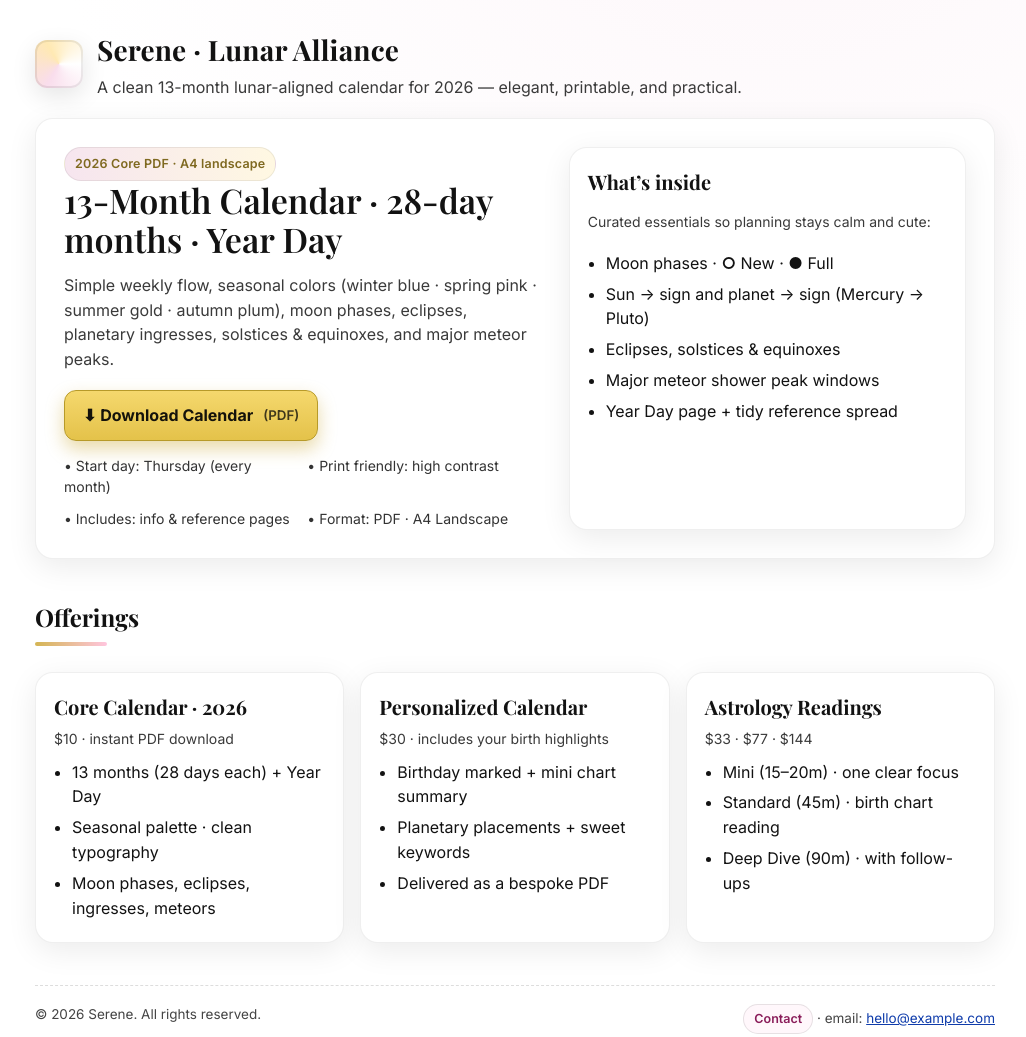
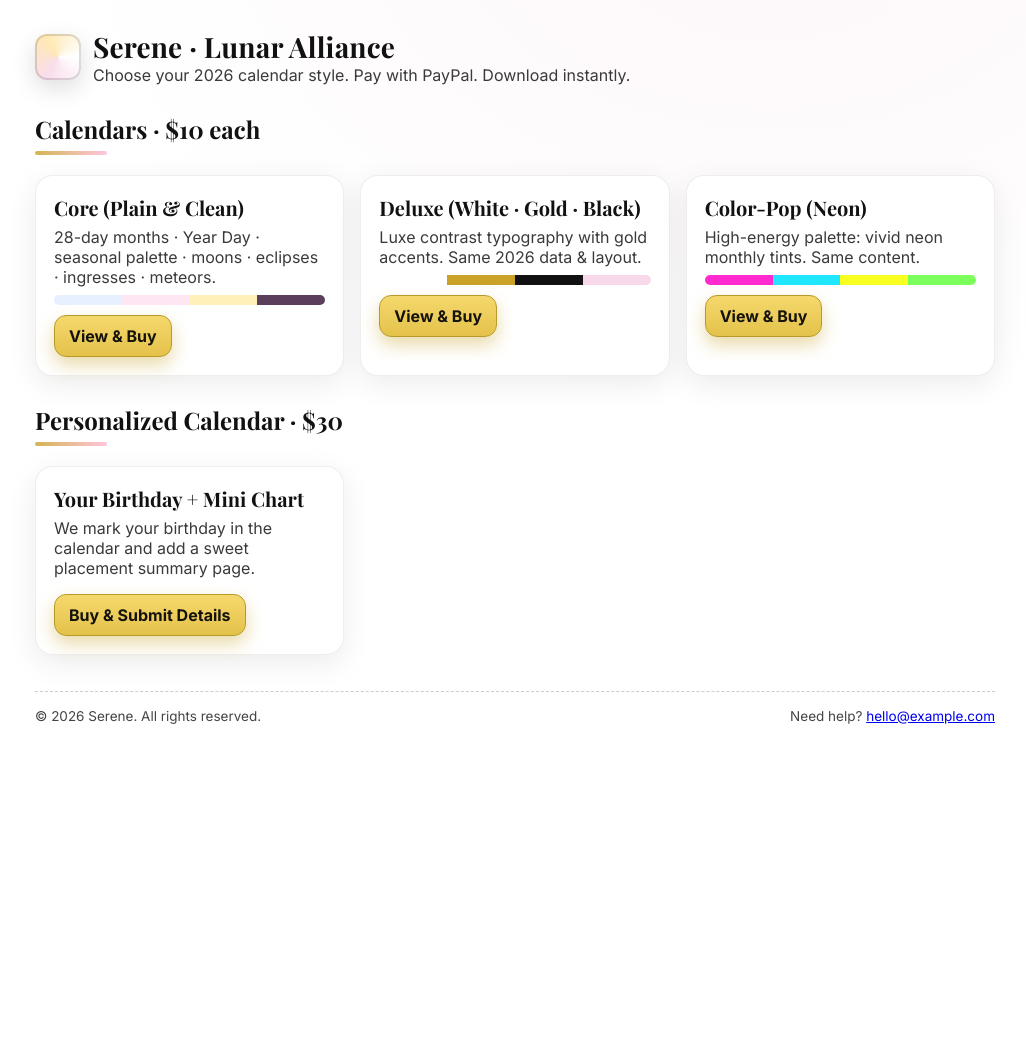
Before and after one commit to mirrorscripting/serene-site, a plain HTML site: page index.html in a window 1280 px wide. Shown: the whole page, without its empty margins (125-1151 px from the left). After the commit the page ends 804 px from the top, so only its background shows below. Drawn offline with nearby package versions, Linux system fonts and the light colour scheme.

Commit message:
Checkout pages with PayPal + 3 calendar variants

```diff
--- a/index.html
+++ b/index.html
@@ -4,143 +4,79 @@
 <meta charset="utf-8" />
 <meta name="viewport" content="width=device-width, initial-scale=1" />
 <title>Serene · Lunar Alliance</title>
-
-  <!-- Fonts -->
 <link href="https://fonts.googleapis.com/css2?family=Playfair+Display:wght@400;600;700&family=Inter:wght@400;500;600;700&display=swap" rel="stylesheet">
-
 <style>
-    :root{
-      --bg:#ffffff; --ink:#121212; --ink-soft:#3a3a3a;
-      --pink:#F6E5EF; --gold:#C9A227; --gold-ink:#7f6920;
-      --ring:#00000010; --radius:18px;
-      --shadow:0 8px 30px rgba(0,0,0,.08);
-      --grad: radial-gradient(1200px 800px at 70% -10%, #FDF7FA 0%, #fff 60%);
-    }
-    *{box-sizing:border-box}
-    html,body{margin:0;padding:0;background:var(--bg);color:var(--ink)}
-    body{
-      font-family:Inter, system-ui, -apple-system, Segoe UI, Roboto, Helvetica, Arial, sans-serif;
-      line-height:1.55; background:var(--grad), linear-gradient(180deg,#fff 0%,#fff 60%,#FDF1F7 100%);
-      min-height:100dvh;
-    }
-    .container{max-width:1000px;margin:0 auto;padding:28px 20px 80px}
-
-    /* Brand */
-    .brand{display:flex;align-items:center;gap:14px;margin-bottom:18px}
-    .logo{width:48px;height:48px;border-radius:12px;background:conic-gradient(from 210deg,#f9ddec,#ffe9b3,#fff,#f9ddec);box-shadow:inset 0 0 0 2px #00000014,0 8px 24px #0000001a}
-    .title{font-family:"Playfair Display",serif;font-weight:700;letter-spacing:.2px;font-size:28px}
-    .subtitle{color:var(--ink-soft);margin-top:4px}
-
-    /* Hero */
-    .hero{background:#fff;border-radius:var(--radius);box-shadow:var(--shadow);border:1px solid var(--ring);padding:28px;display:grid;grid-template-columns:1.2fr 1fr;gap:28px}
-    @media (max-width:860px){.hero{grid-template-columns:1fr}}
-    .hero h1{font-family:"Playfair Display",serif;font-weight:600;font-size:34px;line-height:1.15;margin:0 0 8px}
-    .tag{display:inline-block;background:linear-gradient(90deg,var(--pink),#fff8e2);color:var(--gold-ink);border:1px solid #00000012;padding:6px 10px;border-radius:999px;font-size:12.5px;font-weight:600;letter-spacing:.2px}
-    .hero p{margin:14px 0 18px;color:var(--ink-soft)}
-    .cta{display:inline-flex;align-items:center;gap:10px;background:linear-gradient(180deg,#f5d86d,#e4c24a);color:#14120b;text-decoration:none;font-weight:700;padding:12px 18px;border-radius:12px;box-shadow:0 8px 18px #c9a22766;border:1px solid #b79a29;transition:transform .08s ease, box-shadow .2s ease}
-    .cta:hover{transform:translateY(-1px);box-shadow:0 12px 26px #c9a22766}
-    .cta small{opacity:.8;font-weight:600}
-    .specs{display:grid;grid-template-columns:repeat(2,minmax(0,1fr));gap:10px;margin-top:14px;font-size:14px;color:#333}
-    @media (max-width:560px){.specs{grid-template-columns:1fr}}
-
-    /* Cards */
-    .grid{margin-top:26px;display:grid;gap:16px;grid-template-columns:repeat(3,minmax(0,1fr))}
+  :root{--ink:#111;--soft:#3a3a3a;--ring:#0001;--gold:#C9A227;--pink:#F6E5EF;--radius:18px;--shadow:0 8px 30px rgba(0,0,0,.08)}
+  *{box-sizing:border-box} html,body{margin:0}
+  body{font-family:Inter,system-ui,Segoe UI,Roboto,Helvetica,Arial,sans-serif;color:var(--ink);
+       background: radial-gradient(1200px 800px at 70% -10%, #FDF7FA 0%, #fff 60%), linear-gradient(180deg,#fff 0%,#fff 60%,#FDF1F7 100%);}
+  .wrap{max-width:1000px;margin:0 auto;padding:28px 20px 80px}
+  .brand{display:flex;gap:12px;align-items:center;margin-bottom:18px}
+  .logo{width:46px;height:46px;border-radius:12px;background:conic-gradient(from 210deg,#f9ddec,#ffe9b3,#fff,#f9ddec);box-shadow:inset 0 0 0 2px #0002,0 8px 24px #0002}
+  .title{font:700 28px "Playfair Display",serif;letter-spacing:.2px}
+  .sub{color:var(--soft)}
+  .grid{display:grid;gap:16px;grid-template-columns:repeat(3,minmax(0,1fr));margin-top:20px}
   @media (max-width:980px){.grid{grid-template-columns:repeat(2,minmax(0,1fr))}}
   @media (max-width:660px){.grid{grid-template-columns:1fr}}
-    .card{background:#fff;border-radius:var(--radius);border:1px solid var(--ring);box-shadow:var(--shadow);padding:18px 18px 16px}
-    .card h3{font-family:"Playfair Display",serif;font-size:20px;margin:0 0 6px}
-    .muted{color:var(--ink-soft);font-size:14px;margin:0 0 4px}
-    .list{margin:10px 0 0;padding-left:18px}
-    .list li{margin:6px 0}
-
-    /* Section heading */
-    .section{margin-top:40px;margin-bottom:6px;font-family:"Playfair Display",serif;font-weight:700;font-size:24px;position:relative}
+  .card{background:#fff;border:1px solid var(--ring);border-radius:var(--radius);box-shadow:var(--shadow);padding:18px}
+  .card h3{font:700 20px "Playfair Display",serif;margin:0 0 6px}
+  .card p{margin:6px 0;color:var(--soft)}
+  .swatch{height:10px;border-radius:6px;margin:8px 0 0;display:flex;overflow:hidden}
+  .swatch span{flex:1}
+  .btn{display:inline-block;margin-top:10px;padding:10px 14px;border-radius:12px;text-decoration:none;
+       font-weight:700;border:1px solid #b79a29;color:#14120b;background:linear-gradient(180deg,#f5d86d,#e4c24a);box-shadow:0 8px 18px #c9a22766}
+  .btn.secondary{background:#fff;border:1px solid #0002;box-shadow:none}
+  .section{font:700 24px "Playfair Display",serif;margin:28px 0 6px;position:relative}
   .section:after{content:"";display:block;height:4px;width:72px;border-radius:999px;background:linear-gradient(90deg,var(--gold),#ffb7d6);margin-top:6px;opacity:.8}
-
-    /* Footer */
-    footer{margin-top:42px;padding-top:18px;border-top:1px dashed #00000022;font-size:13.5px;color:#444;display:flex;justify-content:space-between;gap:16px;flex-wrap:wrap}
-    a{color:#0f3cab}
-    .pill{display:inline-block;padding:4px 10px;border-radius:999px;border:1px solid #00000018;background:#fff7fb;color:#8a1d5a;font-weight:600;font-size:12.5px}
+  footer{margin-top:36px;padding-top:16px;border-top:1px dashed #0003;font-size:13.5px;color:#444;display:flex;justify-content:space-between;flex-wrap:wrap;gap:10px}
 </style>
 </head>
 <body>
-  <div class="container">
-    <!-- Brand -->
+<div class="wrap">
   <div class="brand">
     <div class="logo" aria-hidden="true"></div>
     <div>
       <div class="title">Serene · Lunar Alliance</div>
-        <div class="subtitle">A clean 13-month lunar-aligned calendar for 2026 — elegant, printable, and practical.</div>
+      <div class="sub">Choose your 2026 calendar style. Pay with PayPal. Download instantly.</div>
     </div>
   </div>
 
-    <!-- Hero -->
-    <section class="hero">
-      <div>
-        <span class="tag">2026 Core PDF · A4 landscape</span>
-        <h1>13-Month Calendar · 28-day months · Year Day</h1>
-        <p>Simple weekly flow, seasonal colors (winter blue · spring pink · summer gold · autumn plum), moon phases, eclipses, planetary ingresses, solstices &amp; equinoxes, and major meteor peaks.</p>
-        <!-- Update this href if you add a newer file -->
-        <a class="cta" href="downloads/core-2026-v1.pdf" download>
-          <span>⬇︎ Download Calendar</span> <small>(PDF)</small>
-        </a>
-        <div class="specs">
-          <div>• Start day: Thursday (every month)</div>
-          <div>• Print friendly: high contrast</div>
-          <div>• Includes: info &amp; reference pages</div>
-          <div>• Format: PDF · A4 Landscape</div>
+  <h2 class="section">Calendars · $10 each</h2>
+  <div class="grid">
+    <div class="card">
+      <h3>Core (Plain & Clean)</h3>
+      <p>28-day months · Year Day · seasonal palette · moons · eclipses · ingresses · meteors.</p>
+      <div class="swatch"><span style="background:#e6f0ff"></span><span style="background:#ffe6f3"></span><span style="background:#ffefb8"></span><span style="background:#5b3e5b"></span></div>
+      <a class="btn" href="product.html?v=core">View & Buy</a>
+    </div>
+
+    <div class="card">
+      <h3>Deluxe (White · Gold · Black)</h3>
+      <p>Luxe contrast typography with gold accents. Same 2026 data & layout.</p>
+      <div class="swatch"><span style="background:#ffffff"></span><span style="background:#c9a227"></span><span style="background:#111111"></span><span style="background:#f7d9e9"></span></div>
+      <a class="btn" href="product.html?v=deluxe">View & Buy</a>
+    </div>
+
+    <div class="card">
+      <h3>Color-Pop (Neon)</h3>
+      <p>High-energy palette: vivid neon monthly tints. Same content.</p>
+      <div class="swatch"><span style="background:#ff2bd1"></span><span style="background:#21e6ff"></span><span style="background:#f9ff21"></span><span style="background:#7cff5b"></span></div>
+      <a class="btn" href="product.html?v=color">View & Buy</a>
     </div>
   </div>
 
+  <h2 class="section">Personalized Calendar · $30</h2>
+  <div class="grid">
     <div class="card">
-        <h3>What’s inside</h3>
-        <p class="muted">Curated essentials so planning stays calm and cute:</p>
-        <ul class="list">
-          <li>Moon phases · <strong>○</strong> New · <strong>●</strong> Full</li>
-          <li>Sun → sign and planet → sign (Mercury → Pluto)</li>
-          <li>Eclipses, solstices &amp; equinoxes</li>
-          <li>Major meteor shower peak windows</li>
-          <li>Year Day page + tidy reference spread</li>
-        </ul>
+      <h3>Your Birthday + Mini Chart</h3>
+      <p>We mark your birthday in the calendar and add a sweet placement summary page.</p>
+      <a class="btn" href="personalized.html">Buy & Submit Details</a>
     </div>
-    </section>
-
-    <h2 class="section">Offerings</h2>
-    <div class="grid">
-      <article class="card">
-        <h3>Core Calendar · 2026</h3>
-        <p class="muted">$10 · instant PDF download</p>
-        <ul class="list">
-          <li>13 months (28 days each) + Year Day</li>
-          <li>Seasonal palette · clean typography</li>
-          <li>Moon phases, eclipses, ingresses, meteors</li>
-        </ul>
-      </article>
-
-      <article class="card">
-        <h3>Personalized Calendar</h3>
-        <p class="muted">$30 · includes your birth highlights</p>
-        <ul class="list">
-          <li>Birthday marked + mini chart summary</li>
-          <li>Planetary placements + sweet keywords</li>
-          <li>Delivered as a bespoke PDF</li>
-        </ul>
-      </article>
-
-      <article class="card">
-        <h3>Astrology Readings</h3>
-        <p class="muted">$33 · $77 · $144</p>
-        <ul class="list">
-          <li>Mini (15–20m) · one clear focus</li>
-          <li>Standard (45m) · birth chart reading</li>
-          <li>Deep Dive (90m) · with follow-ups</li>
-        </ul>
-      </article>
   </div>
 
   <footer>
     <div>© 2026 Serene. All rights reserved.</div>
-      <div><span class="pill">Contact</span> · email: <a href="mailto:hello@example.com">hello@example.com</a></div>
+    <div>Need help? <a href="mailto:hello@example.com">hello@example.com</a></div>
   </footer>
 </div>
 </body>
```
Also changed, not shown: personalized.html (added, +123 -0 lines), product.html (added, +107 -0 lines). Lines whose indentation alone changed are shown as unchanged.
